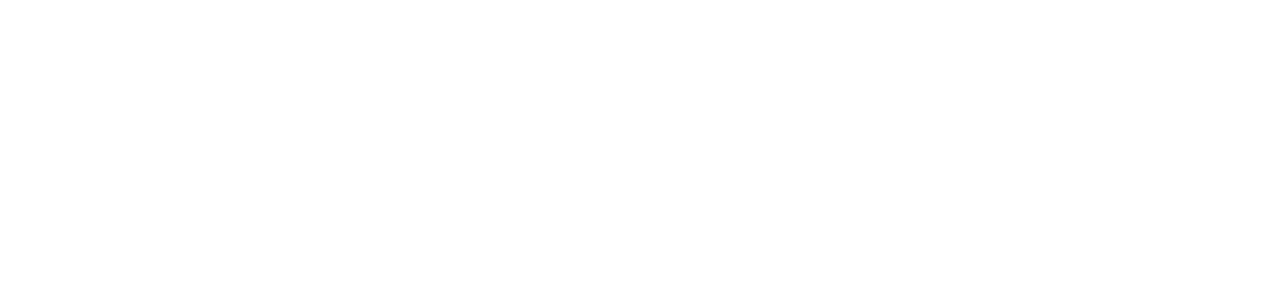
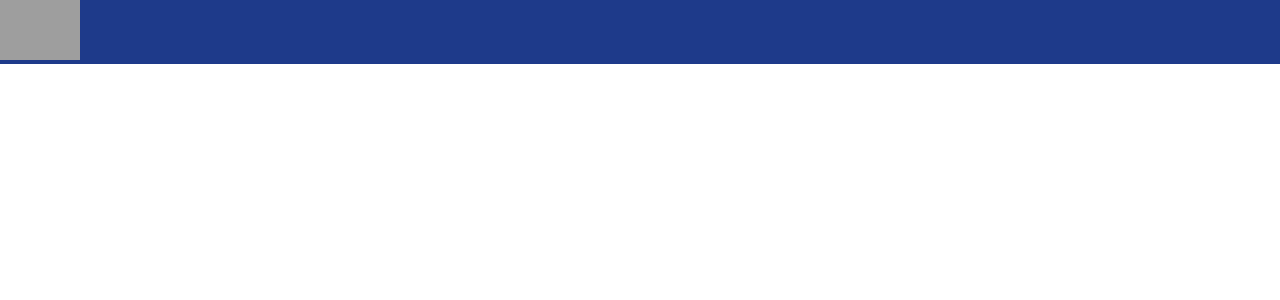
Before and after one commit to lucas-010/users-crud-frontend, a React (Create React App) app: page / in a window 1280 px wide. Shown: the top 300 px of the page. Built offline with nearby package versions, Linux system fonts and the light colour scheme; grey boxes are pictures that could not be loaded.

Commit message:
header concluded

```diff
--- a/src/App.tsx
+++ b/src/App.tsx
@@ -1,8 +1,13 @@
 import React from "react";
 import "./App.css";
+import { Header } from "./components/Header";
 
 function App() {
-  return <div className="App"></div>;
+  return (
+    <div className="App">
+      <Header />
+    </div>
+  );
 }
 
 export default App;
--- /dev/null
+++ b/src/components/Header/index.tsx
@@ -0,0 +1,12 @@
+import React from "react";
+import * as S from "./styles";
+
+export const Header = () => {
+  return (
+    <S.StyledHeader>
+      <S.StyledContainerImg>
+        <S.StyledImg src="https://img.icons8.com/?size=512&id=Ej0xqjuU6l1x&format=png" />
+      </S.StyledContainerImg>
+    </S.StyledHeader>
+  );
+};
--- /dev/null
+++ b/src/components/Header/styles.ts
@@ -0,0 +1,14 @@
+import styled from "styled-components";
+
+export const StyledHeader = styled.header`
+  width: 100%;
+  background-color: #1e3a8a;
+`;
+
+export const StyledContainerImg = styled.div`
+  width: 80px;
+`;
+
+export const StyledImg = styled.img`
+  width: 100%;
+`;
```
